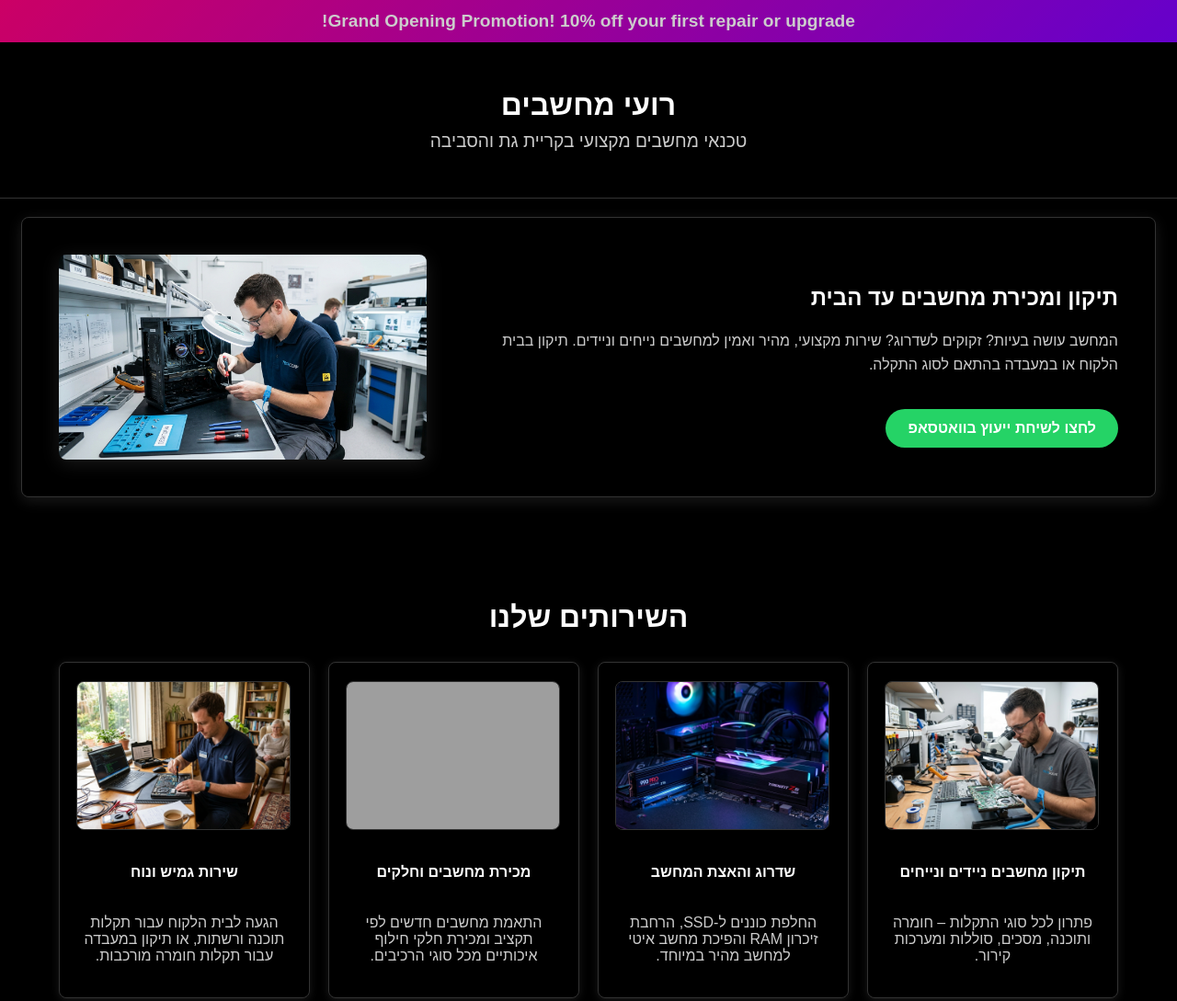
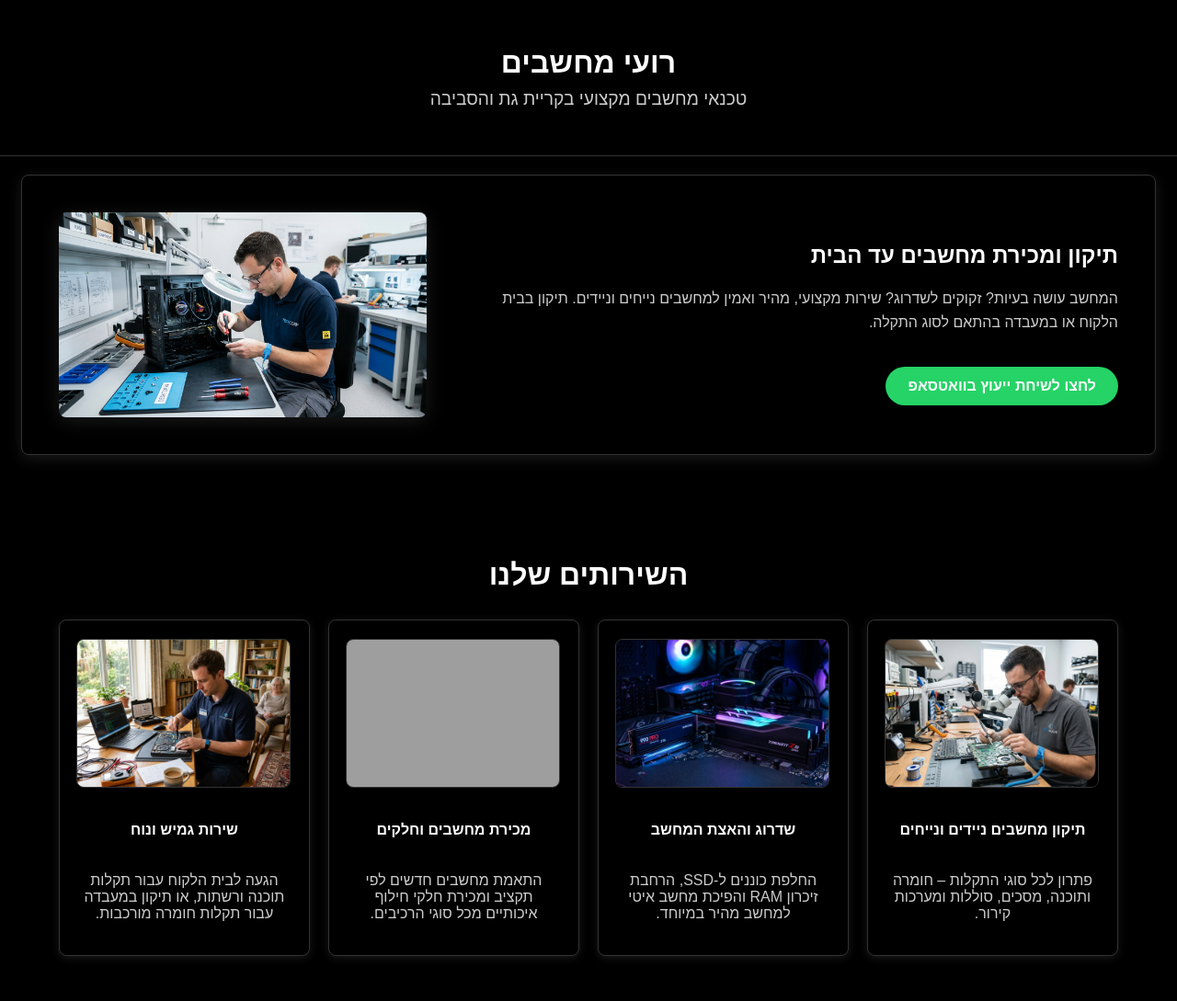
Before and after one commit to nehoraysell2014-sys/-, a website: page index.html in a window 1280 px wide. Shown: the top 1089 px of the page at 92% size. Drawn offline with Linux system fonts and the light colour scheme; grey boxes are pictures that could not be loaded.

Commit message:
remove promotional banner

```diff
--- a/index.html
+++ b/index.html
@@ -10,7 +10,6 @@
     <link rel="stylesheet" href="styles.css">
 </head>
 <body>
-    <div class="launch-banner">Grand Opening Promotion! 10% off your first repair or upgrade!</div>
     <header>
         <div class="container">
             <h1>רועי מחשבים</h1>
--- a/styles.css
+++ b/styles.css
@@ -34,20 +34,3 @@ footer a:hover { color: #FFFFFF; text-decoration: underline; }
     .hero-content { flex-direction: column-reverse; text-align: center; }
     .hero-img { margin-top: 20px; }
 }
-
-/* Launch Banner */
-.launch-banner {
-    background: linear-gradient(135deg, #FF007F, #7F00FF);
-    color: #FFFFFF;
-    text-align: center;
-    padding: 12px 20px;
-    font-size: 1.2em;
-    font-weight: bold;
-    animation: pulse-banner 2s infinite;
-}
-
-@keyframes pulse-banner {
-    0% { opacity: 1; }
-    50% { opacity: 0.8; }
-    100% { opacity: 1; }
-}
```
